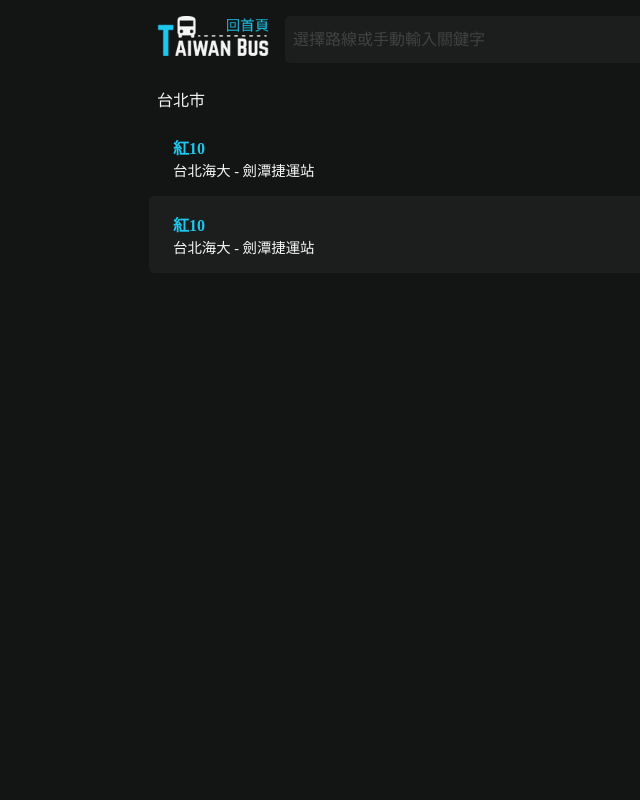
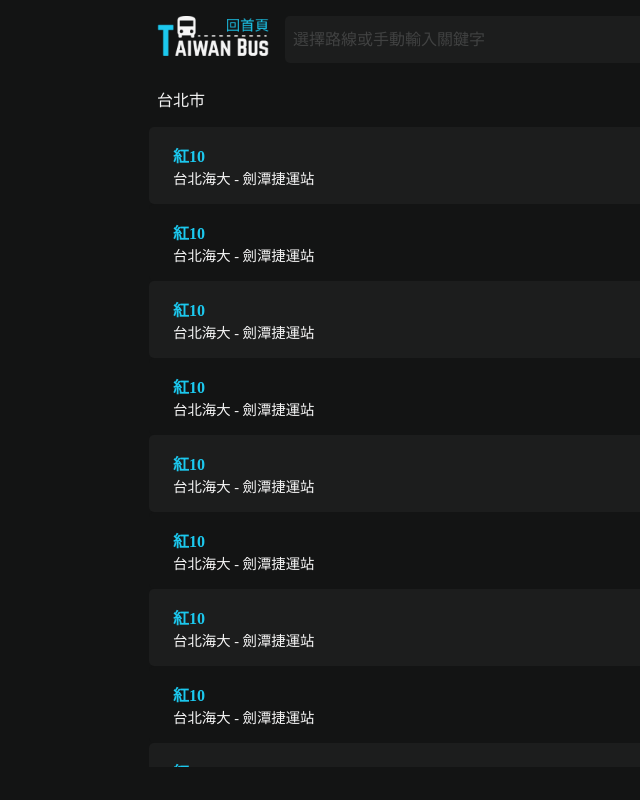
Before and after one commit to Claudia-teng/tw-bus-tracker, an Angular app: page /city-bus/search in a window 1280 px wide. Shown: the whole page, without its empty margins (115-755 px from the left). Built offline with nearby package versions, Linux system fonts and the light colour scheme.

Commit message:
add hide keyboard animation

```diff
--- a/src/app/components/city-bus/city-bus-search/city-bus-search.component.html
+++ b/src/app/components/city-bus/city-bus-search/city-bus-search.component.html
@@ -2,12 +2,14 @@
   <div class="topbar">
     <img src="assets/topbar-logo.png"
     (click)="navigateToIndex()">
-    <input placeholder="選擇路線或手動輸入關鍵字"
-          [(ngModel)]="searchInput">
+    <input #search
+          placeholder="選擇路線或手動輸入關鍵字"
+          [(ngModel)]="searchInput"
+          (focus)="onInputFocus()">
   </div>
 
-  <ng-container *ngIf="searchMode===true">
-    <div class="keyboard">
+  <div class="keyboard"
+      [ngClass]="searchMode ? 'show' : 'hide'">
     <div *ngIf="keyboardMode==='number'"
           class="number">
       <div>
@@ -71,11 +73,11 @@
       </button>
     </div>
   </div>
-  </ng-container>
 
-  <ng-container *ngIf="searchMode===false">
+  <ng-container>
     <div class="search-result">
       <p>台北市</p>
+      <div class="card-area" (scroll)="onScrollEvent()">
         <div (click)="navigateToRoute()">
           <p>紅10</p>
           <p>台北海大 - 劍潭捷運站</p>
@@ -84,6 +86,39 @@
           <p>紅10</p>
           <p>台北海大 - 劍潭捷運站</p>
         </div>
+        <div>
+          <p>紅10</p>
+          <p>台北海大 - 劍潭捷運站</p>
+        </div>
+        <div>
+          <p>紅10</p>
+          <p>台北海大 - 劍潭捷運站</p>
+        </div>
+        <div>
+          <p>紅10</p>
+          <p>台北海大 - 劍潭捷運站</p>
+        </div>
+        <div>
+          <p>紅10</p>
+          <p>台北海大 - 劍潭捷運站</p>
+        </div>
+        <div>
+          <p>紅10</p>
+          <p>台北海大 - 劍潭捷運站</p>
+        </div>
+        <div>
+          <p>紅10</p>
+          <p>台北海大 - 劍潭捷運站</p>
+        </div>
+        <div>
+          <p>紅10</p>
+          <p>台北海大 - 劍潭捷運站</p>
+        </div>
+        <div>
+          <p>紅10</p>
+          <p>台北海大 - 劍潭捷運站</p>
+        </div>
+      </div>
     </div>
   </ng-container>
 </div>
--- a/src/app/components/city-bus/city-bus-search/city-bus-search.component.sass
+++ b/src/app/components/city-bus/city-bus-search/city-bus-search.component.sass
@@ -1,6 +1,7 @@
 .background
   width: 100%
   height: 100%
+  overflow: hidden
   position: relative
 
 .topbar
@@ -19,8 +20,12 @@
   padding: 1rem
   // width: 100%
   position: absolute
-  bottom: 0
-  animation: showKeyboard .5s
+  &.show
+    bottom: 0px
+    animation: showKeyboard .7s
+  &.hide
+    bottom: -300px
+    animation: hideKeyboard .7s
   .number > div:nth-child(1)
     display: flex
     button:nth-child(1)
@@ -69,21 +74,26 @@ button
   > p
     font-size: 1rem
     color: var(--white)
-    margin: .5rem 1rem
-  > div
-    margin: 0rem .5rem
-    padding: 1rem 1.5rem
-    border-radius: 5px
-    p
-      margin: 0
-    > p:nth-child(1)
-      font-size: 1rem
-      font-weight: bold
-      color: var(--blue)
-    > p:nth-child(2)
-      font-size: .9rem
-      color: var(--white)
-  > div:nth-child(even)
-    background-color: var(--black)
-  > div:nth-child(odd)
-    background-color: var(--gray)
+    margin: .5rem 1rem 1rem 1rem
+  .card-area
+    height: 80vh
+    overflow-y: scroll
+    &::-webkit-scrollbar
+      display: none
+    > div
+      margin: 0rem .5rem
+      padding: 1rem 1.5rem
+      border-radius: 5px
+      p
+        margin: 0
+      > p:nth-child(1)
+        font-size: 1rem
+        font-weight: bold
+        color: var(--blue)
+      > p:nth-child(2)
+        font-size: .9rem
+        color: var(--white)
+    > div:nth-child(even)
+      background-color: var(--black)
+    > div:nth-child(odd)
+      background-color: var(--gray)
--- a/src/app/components/city-bus/city-bus-search/city-bus-search.component.ts
+++ b/src/app/components/city-bus/city-bus-search/city-bus-search.component.ts
@@ -1,8 +1,7 @@
-import { Component } from '@angular/core';
+import { Component, ElementRef, HostListener, ViewChild } from '@angular/core';
 import { Router } from '@angular/router';
 import { KeyboardBtns } from 'src/app/models';
 import { cityBusNumber, cityBusCity, cityBusOthers } from './keyboard-list/keyboard-list';
-
 
 @Component({
   selector: 'city-bus-search',
@@ -10,6 +9,12 @@ import { cityBusNumber, cityBusCity, cityBusOthers } from './keyboard-list/keybo
   styleUrls: ['./city-bus-search.component.sass']
 })
 export class CityBusSearchComponent {
+  @ViewChild('search') searchElement: ElementRef;
+
+  @HostListener('window:scroll', []) onScrollEvent(){
+    this.searchMode = false;
+    this.searchElement.nativeElement.blur();
+  }
 
   constructor(private router: Router) {}
 
@@ -17,13 +22,17 @@ export class CityBusSearchComponent {
   public keyboardCityBtns: Array<KeyboardBtns> = cityBusCity;
   public keyboardOthersBtns: Array<KeyboardBtns> = cityBusOthers;
   public keyboardMode: string = 'number';
-  public searchMode: boolean = false;
+  public searchMode: boolean = true;
 
   public searchInput: string = '';
   public selectedCity: KeyboardBtns = { label: "台北市", value: "台北市"};
 
   public navigateToIndex(): void {
     this.router.navigate([''])
+  }
+
+  public onInputFocus(): void {
+    this.searchMode = true;
   }
 
   public onSelectCity(city: KeyboardBtns): void {
--- a/src/styles.sass
+++ b/src/styles.sass
@@ -30,6 +30,12 @@ input
 
 @keyframes showKeyboard
   0%
-    bottom: -200px
+    bottom: -300px
   100%
     bottom: 0px
+
+@keyframes hideKeyboard
+  0%
+    bottom: 0px
+  100%
+    bottom: -300px
```
Lines whose indentation alone changed are shown as unchanged.
